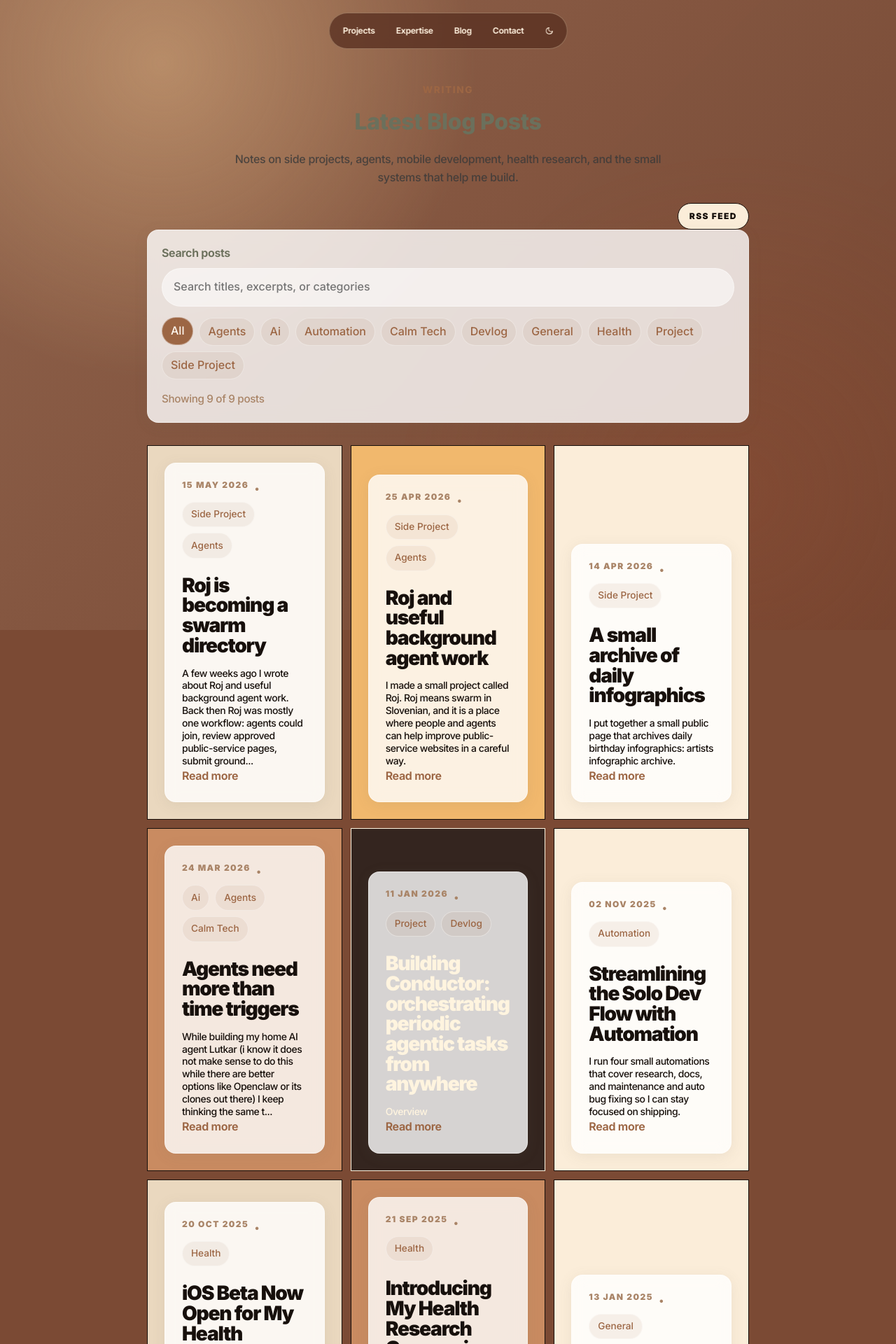
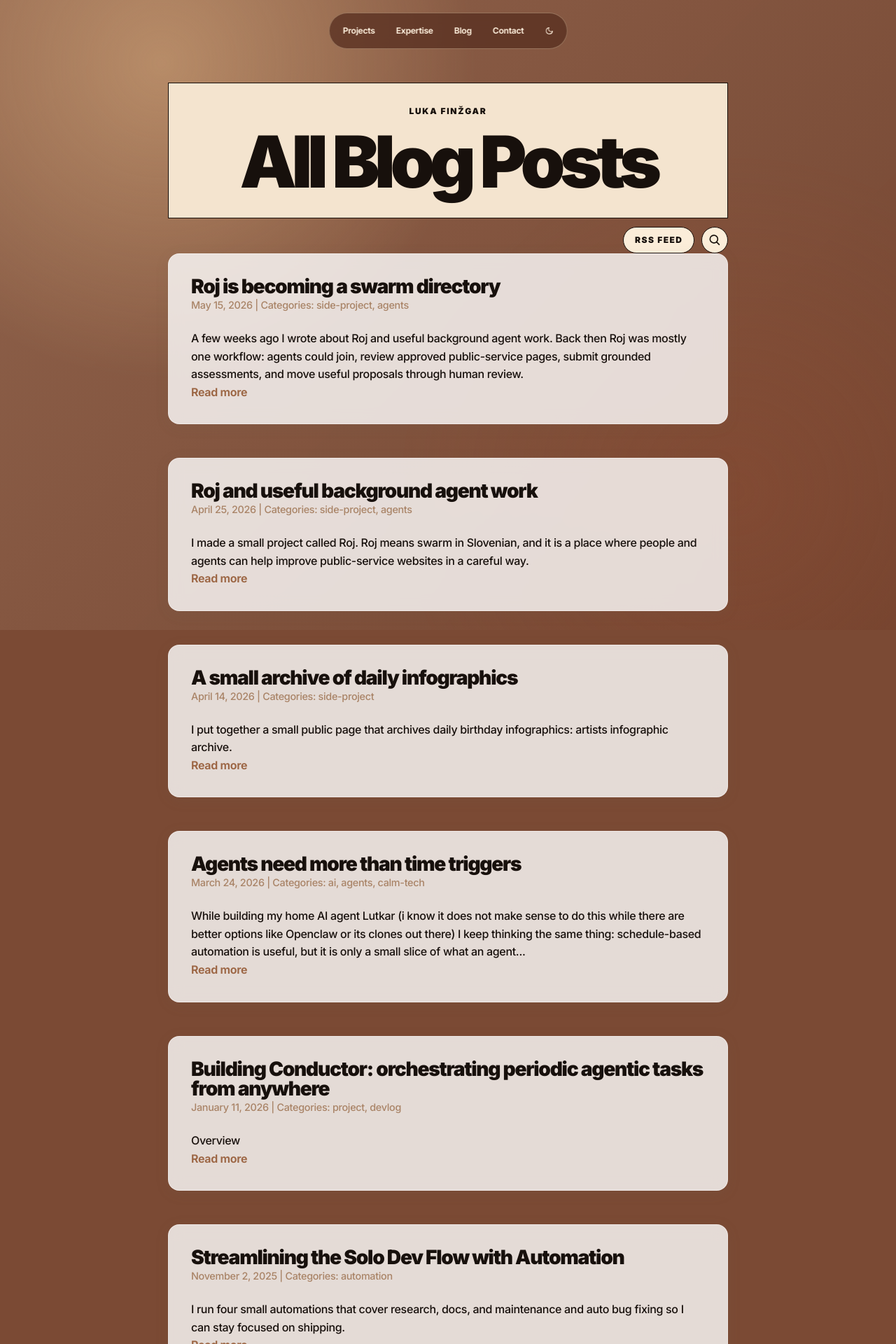
Before and after one commit to Lukafin/personalWeb, a Jekyll site: the page built from blog/index.html, in a window 1280 px wide. Shown: the top 1920 px of the page at 70% size. Built offline with Jekyll 4.4.1, drawn with Linux system fonts in a browser that asks for light colours; some of the changed text lies outside the part shown.

Commit message:
Enhance blog filters with toggle functionality and improve layout. Added a search toggle button for filtering posts, updated filter panel behavior, and refined CSS styles for better alignment and responsiveness.

```diff
--- a/blog/index.html
+++ b/blog/index.html
@@ -5,17 +5,19 @@ hide_language_switcher: true
 ---
 
 <div class="blog-list" data-blog-index>
-    <div class="blog-hero">
-      <p class="blog-kicker">Writing</p>
-      <h1 data-en="Latest Blog Posts" data-de="Neueste Blogbeiträge">Latest Blog Posts</h1>
-      <p class="blog-intro">Notes on side projects, agents, mobile development, health research, and the small systems that help me build.</p>
+    <h1>All Blog Posts</h1>
+
+    <div class="blog-actions" aria-label="Blog actions">
+      <a class="rss-link" href="{{ '/rss.xml' | relative_url }}" type="application/rss+xml">RSS feed</a>
+      <button class="blog-search-toggle" type="button" data-blog-filter-toggle aria-expanded="false" aria-controls="blog-filter-panel">
+        <svg class="blog-search-toggle-icon" aria-hidden="true" viewBox="0 0 24 24" fill="none">
+          <path d="m21 21-5.2-5.2m0 0a7.5 7.5 0 1 0-10.6-10.6 7.5 7.5 0 0 0 10.6 10.6Z" stroke="currentColor" stroke-width="2.25" stroke-linecap="round" stroke-linejoin="round"/>
+        </svg>
+        <span class="visually-hidden">Search and filter posts</span>
+      </button>
     </div>
 
-    <div class="blog-actions" aria-label="Blog subscription options">
-      <a class="rss-link" href="{{ '/rss.xml' | relative_url }}" type="application/rss+xml">RSS feed</a>
-    </div>
-
-    <section class="blog-filter-panel" aria-label="Filter blog posts">
+    <section id="blog-filter-panel" class="blog-filter-panel" aria-label="Filter blog posts" hidden>
       <label class="blog-search-label" for="blog-search">Search posts</label>
       <div class="blog-search-wrap">
         <input id="blog-search" class="blog-search-input" type="search" placeholder="Search titles, excerpts, or categories" autocomplete="off">
@@ -35,29 +37,22 @@ hide_language_switcher: true
       </p>
     </section>
 
-    <ul class="blog-posts" data-blog-posts>
+    <div class="blog-posts" data-blog-posts>
       {% for post in site.posts %}
         {% capture searchable_categories %}{% for category in post.categories %} {{ category }} {{ category | replace: '-', ' ' }}{% endfor %}{% endcapture %}
-        <li class="blog-post-item" data-blog-post data-categories="{% for category in post.categories %}{{ category | slugify }}{% unless forloop.last %},{% endunless %}{% endfor %}" data-search="{{ post.title | append: ' ' | append: post.excerpt | append: searchable_categories | strip_html | normalize_whitespace | downcase | escape }}">
-          <article class="blog-post-card">
-            <div class="blog-post-card-meta">
-              <time class="post-date" datetime="{{ post.date | date_to_xmlschema }}">{{ post.date | date_to_string }}</time>
-              {% if post.categories %}
-                <span aria-hidden="true">•</span>
-                <div class="blog-post-categories" role="group" aria-label="Categories">
-                  {% for category in post.categories %}
-                    <button class="blog-post-category" type="button" data-blog-category-link="{{ category | slugify }}">{{ category | replace: '-', ' ' }}</button>
-                  {% endfor %}
-                </div>
-              {% endif %}
+        <article class="blog-post" data-blog-post data-categories="{% for category in post.categories %}{{ category | slugify }}{% unless forloop.last %},{% endunless %}{% endfor %}" data-search="{{ post.title | append: ' ' | append: post.excerpt | append: searchable_categories | strip_html | normalize_whitespace | downcase | escape }}">
+            <h2><a href="{{ post.url | relative_url }}">{{ post.title }}</a></h2>
+            <div class="blog-post-meta">
+                <time datetime="{{ post.date | date_to_xmlschema }}">{{ post.date | date: "%B %-d, %Y" }}</time>
+                {% if post.categories %}
+                    <span> | Categories: {{ post.categories | join: ", " }}</span>
+                {% endif %}
             </div>
-            <h2><a href="{{ post.url | relative_url }}">{{ post.title }}</a></h2>
-            <div class="post-excerpt">{{ post.excerpt | strip_html | truncate: 180 }}</div>
+            <p>{{ post.excerpt | strip_html | truncatewords: 50 }}</p>
             <a href="{{ post.url | relative_url }}" class="read-more">Read more</a>
-          </article>
-        </li>
+        </article>
       {% endfor %}
-    </ul>
+    </div>
 
     <div class="blog-empty-state" data-blog-empty hidden>
       <h2>No posts found</h2>
--- a/script.js
+++ b/script.js
@@ -187,10 +187,25 @@ function initBlogFilters() {
     const visibleCount = blogIndex.querySelector('[data-blog-visible-count]');
     const emptyState = blogIndex.querySelector('[data-blog-empty]');
     const clearButton = blogIndex.querySelector('[data-blog-clear]');
+    const filterPanel = blogIndex.querySelector('.blog-filter-panel');
+    const filterToggle = blogIndex.querySelector('[data-blog-filter-toggle]');
 
     const params = new URLSearchParams(window.location.search);
     let selectedCategory = params.get('category') || 'all';
     let searchTerm = params.get('q') || '';
+
+    function setFilterPanelOpen(open, shouldFocus = false) {
+        if (!filterPanel) return;
+
+        filterPanel.hidden = !open;
+        if (filterToggle) {
+            filterToggle.setAttribute('aria-expanded', open ? 'true' : 'false');
+        }
+
+        if (open && shouldFocus) {
+            searchInput?.focus();
+        }
+    }
 
     function setActiveCategory(category) {
         selectedCategory = category || 'all';
@@ -259,7 +274,8 @@ function initBlogFilters() {
         button.addEventListener('click', () => {
             setActiveCategory(button.dataset.blogCategoryLink);
             filterPosts();
-            blogIndex.querySelector('.blog-filter-panel')?.scrollIntoView({ behavior: 'smooth', block: 'start' });
+            setFilterPanelOpen(true);
+            filterPanel?.scrollIntoView({ behavior: 'smooth', block: 'start' });
         });
     });
 
@@ -273,8 +289,22 @@ function initBlogFilters() {
         });
     }
 
+    if (filterToggle && filterPanel) {
+        filterToggle.addEventListener('click', () => {
+            setFilterPanelOpen(filterPanel.hidden, true);
+        });
+
+        filterPanel.addEventListener('keydown', event => {
+            if (event.key === 'Escape') {
+                setFilterPanelOpen(false);
+                filterToggle.focus();
+            }
+        });
+    }
+
     const hasCategory = categoryButtons.some(button => button.dataset.blogCategory === selectedCategory);
     setActiveCategory(hasCategory ? selectedCategory : 'all');
+    setFilterPanelOpen(Boolean(searchTerm || selectedCategory !== 'all'));
     filterPosts();
 }
 
--- a/styles.css
+++ b/styles.css
@@ -706,7 +706,6 @@ body.ai-mode .ai-mode-panel {
 
 /* Blog Styles */
 .blog-post,
-.blog-post-card,
 .blog-filter-panel,
 .blog-empty-state {
     background: var(--section-bg);
@@ -723,10 +722,9 @@ body.ai-mode .ai-mode-panel {
     transition: all 0.4s cubic-bezier(0.4, 0, 0.2, 1);
 }
 
-.blog-post h2,
-.blog-post-card h2 {
+.blog-post h2 {
     font-size: 2rem;
-    margin-bottom: 1rem;
+    margin-bottom: 1.5rem;
 }
 
 [data-theme="dark"] .blog-post h2,
@@ -734,8 +732,7 @@ body.ai-mode .ai-mode-panel {
     color: var(--accent-color);
 }
 
-.blog-post-meta,
-.blog-post-card-meta {
+.blog-post-meta {
     font-size: 0.9rem;
     color: var(--secondary-color);
     margin-bottom: 1.5rem;
@@ -746,67 +743,49 @@ body.ai-mode .ai-mode-panel {
     margin-bottom: 2rem;
 }
 
-.blog-post a,
-.blog-post-card a {
+.blog-post a {
     color: var(--accent-color);
     text-decoration: none;
     transition: all 0.3s ease;
 }
 
-.blog-post a:hover,
-.blog-post-card a:hover {
+.blog-post a:hover {
     text-decoration: underline;
 }
 
 .blog-list {
-    max-width: 860px;
-    margin: 80px auto 0;
+    max-width: 800px;
+    margin: 0 auto;
     padding: 120px 20px 40px;
-}
-
-.blog-hero {
-    text-align: center;
-    margin-bottom: 1.5rem;
-}
-
-.blog-kicker {
-    color: var(--accent-color);
-    font-size: 0.85rem;
-    font-weight: 700;
-    letter-spacing: 0.12em;
-    margin-bottom: 0.5rem;
-    text-transform: uppercase;
+    margin-top: 80px;
 }
 
 .blog-list h1 {
     color: var(--primary-color);
-    margin-bottom: 1rem;
+    margin-bottom: 2.5rem;
     text-align: center;
 }
 
-.blog-intro {
-    max-width: 640px;
-    margin: 0 auto;
-    color: var(--text-color);
-    opacity: 0.82;
-}
-
 .blog-actions {
     display: flex;
+    gap: 0.6rem;
     justify-content: center;
-    margin-bottom: 1.5rem;
+    margin: -1rem 0 2rem;
 }
 
 .rss-link,
+.blog-search-toggle,
 .blog-clear-filters,
-.blog-category-filter,
-.blog-post-category {
+.blog-category-filter {
+    align-items: center;
     color: var(--accent-color);
     border: 1px solid var(--glass-border);
     background: var(--hover-bg);
     border-radius: 999px;
     cursor: pointer;
+    display: inline-flex;
     font: inherit;
+    justify-content: center;
     text-decoration: none;
     transition: all 0.3s ease;
 }
@@ -816,19 +795,45 @@ body.ai-mode .ai-mode-panel {
     padding: 0.55rem 0.9rem;
 }
 
+.blog-search-toggle {
+    width: 2.55rem;
+    height: 2.55rem;
+    padding: 0;
+}
+
+.blog-search-toggle-icon {
+    display: block;
+    width: 1.1rem;
+    height: 1.1rem;
+    flex: 0 0 auto;
+}
+
 .rss-link:hover,
+.blog-search-toggle:hover,
+.blog-search-toggle[aria-expanded="true"],
 .blog-clear-filters:hover,
 .blog-category-filter:hover,
-.blog-category-filter.is-active,
-.blog-post-category:hover {
+.blog-category-filter.is-active {
     background: var(--accent-color);
     color: var(--on-accent-color);
     transform: translateY(-1px);
 }
 
+.blog-search-toggle:focus-visible,
+.blog-search-input:focus-visible,
+.blog-category-filter:focus-visible,
+.blog-clear-filters:focus-visible {
+    outline: 3px solid var(--hover-bg);
+    outline-offset: 3px;
+}
+
 .blog-filter-panel {
     padding: 1.25rem;
     margin-bottom: 2rem;
+}
+
+.blog-filter-panel[hidden] {
+    display: none;
 }
 
 .blog-search-label {
@@ -860,8 +865,7 @@ body.ai-mode .ai-mode-panel {
     background: rgba(44, 54, 57, 0.55);
 }
 
-.blog-category-filters,
-.blog-post-categories {
+.blog-category-filters {
     display: flex;
     flex-wrap: wrap;
     gap: 0.5rem;
@@ -871,14 +875,9 @@ body.ai-mode .ai-mode-panel {
     margin-top: 1rem;
 }
 
-.blog-category-filter,
-.blog-post-category {
+.blog-category-filter {
     padding: 0.4rem 0.75rem;
     text-transform: capitalize;
-}
-
-.blog-post-category {
-    font-size: 0.85rem;
 }
 
 .blog-results-summary {
@@ -888,38 +887,12 @@ body.ai-mode .ai-mode-panel {
 }
 
 .blog-posts {
-    display: grid;
-    gap: 1.5rem;
-    list-style: none;
     margin: 0;
-    padding: 0;
-}
-
-.blog-post-item[hidden],
+}
+
+.blog-post[hidden],
 .blog-empty-state[hidden] {
     display: none;
-}
-
-.blog-post-card {
-    padding: 1.5rem;
-    transition: all 0.3s ease;
-}
-
-.blog-post-card:hover {
-    transform: translateY(-3px);
-    border-color: var(--accent-color);
-    box-shadow: 0 8px 25px rgba(169, 132, 103, 0.15);
-}
-
-.blog-post-card-meta {
-    display: flex;
-    flex-wrap: wrap;
-    align-items: center;
-    gap: 0.5rem;
-}
-
-.post-excerpt {
-    margin-bottom: 1.25rem;
 }
 
 .read-more {
@@ -960,9 +933,8 @@ body.ai-mode .ai-mode-panel {
 /* Responsive adjustments */
 @media (max-width: 768px) {
     .blog-post,
-    .blog-post-card,
     .blog-filter-panel {
-        padding: 1.25rem;
+        padding: 1.5rem;
     }
 
     .blog-post {
@@ -972,16 +944,6 @@ body.ai-mode .ai-mode-panel {
     .blog-list {
         padding: 1rem;
         margin-top: 80px;
-    }
-
-    .blog-post h2,
-    .blog-post-card h2 {
-        font-size: 1.45rem;
-    }
-
-    .blog-post-card-meta {
-        align-items: flex-start;
-        flex-direction: column;
     }
 }
 
@@ -1381,11 +1343,12 @@ body::before {
     margin: 12px 0 0;
 }
 
-.rss-link {
+.rss-link,
+.blog-search-toggle {
     display: inline-flex;
     align-items: center;
+    justify-content: center;
     min-height: 38px;
-    padding: 0 16px;
     border: 1px solid currentColor;
     background: var(--warm-cream);
     color: var(--warm-page-ink);
@@ -1397,10 +1360,28 @@ body::before {
     font-weight: 850;
 }
 
-.rss-link:hover {
+.rss-link {
+    padding: 0 16px;
+}
+
+.blog-search-toggle {
+    width: 38px;
+    height: 38px;
+    padding: 0;
+}
+
+.rss-link:hover,
+.blog-search-toggle:hover,
+.blog-search-toggle[aria-expanded="true"] {
     background: var(--warm-amber);
+    color: var(--warm-page-ink);
     text-decoration: underline;
     text-underline-offset: 3px;
+}
+
+.blog-search-toggle:hover,
+.blog-search-toggle[aria-expanded="true"] {
+    text-decoration: none;
 }
 
 .blog-list ul {
```
